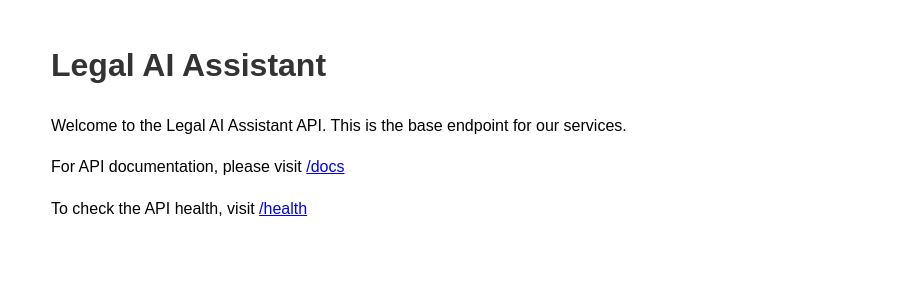
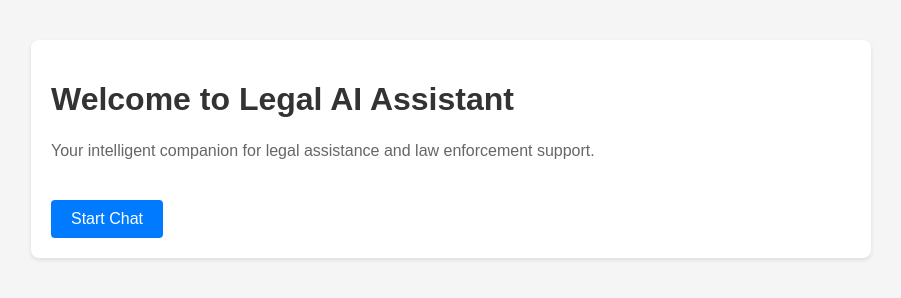
Before and after one commit to the-revenx-lab/Law-Enforcement-AI-Chatbot, a plain HTML site: page static/index.html in a window 1280 px wide. Shown: the whole page, without its empty margins (189-1090 px from the left). Drawn offline with Linux system fonts and the light colour scheme.

```diff
--- a/static/index.html
+++ b/static/index.html
@@ -1,28 +1,51 @@
 <!DOCTYPE html>
-<html>
+<html lang="en">
 <head>
+    <meta charset="UTF-8">
+    <meta name="viewport" content="width=device-width, initial-scale=1.0">
     <title>Legal AI Assistant</title>
     <style>
         body {
             font-family: Arial, sans-serif;
-            margin: 40px;
-            line-height: 1.6;
+            margin: 0;
+            padding: 40px;
+            background-color: #f5f5f5;
         }
         .container {
             max-width: 800px;
             margin: 0 auto;
+            background-color: white;
+            padding: 20px;
+            border-radius: 8px;
+            box-shadow: 0 2px 4px rgba(0,0,0,0.1);
         }
         h1 {
             color: #333;
+            margin-bottom: 20px;
+        }
+        p {
+            color: #666;
+            line-height: 1.6;
+        }
+        .button {
+            display: inline-block;
+            padding: 10px 20px;
+            background-color: #007bff;
+            color: white;
+            text-decoration: none;
+            border-radius: 4px;
+            margin-top: 20px;
+        }
+        .button:hover {
+            background-color: #0056b3;
         }
     </style>
 </head>
 <body>
     <div class="container">
-        <h1>Legal AI Assistant</h1>
-        <p>Welcome to the Legal AI Assistant API. This is the base endpoint for our services.</p>
-        <p>For API documentation, please visit <a href="/docs">/docs</a></p>
-        <p>To check the API health, visit <a href="/health">/health</a></p>
+        <h1>Welcome to Legal AI Assistant</h1>
+        <p>Your intelligent companion for legal assistance and law enforcement support.</p>
+        <a href="/chat" class="button">Start Chat</a>
     </div>
 </body>
 </html>
```
Also changed, not shown: requirements.txt, vercel.json, 1 other file.
